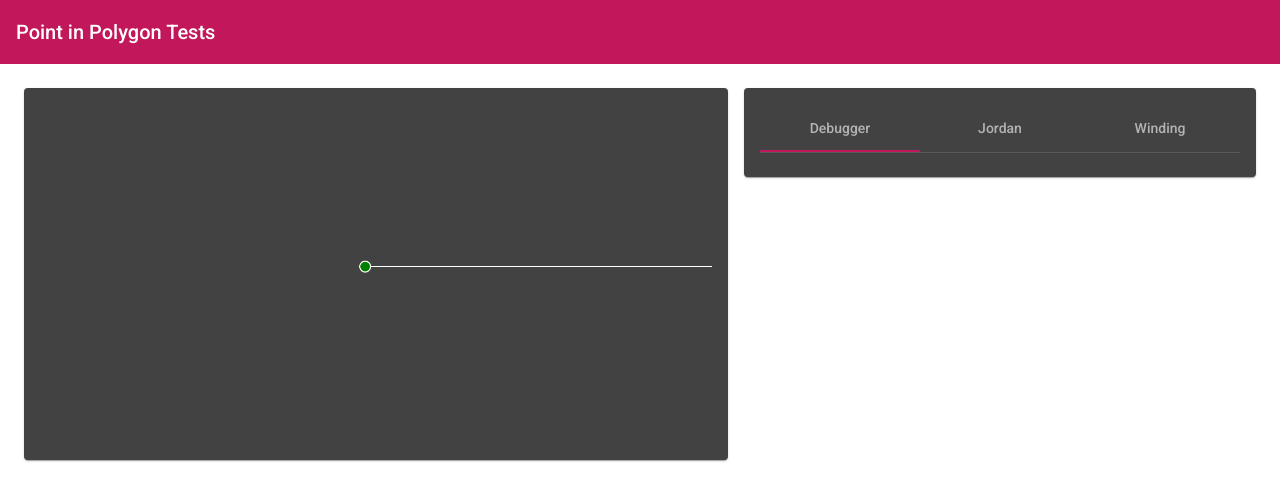
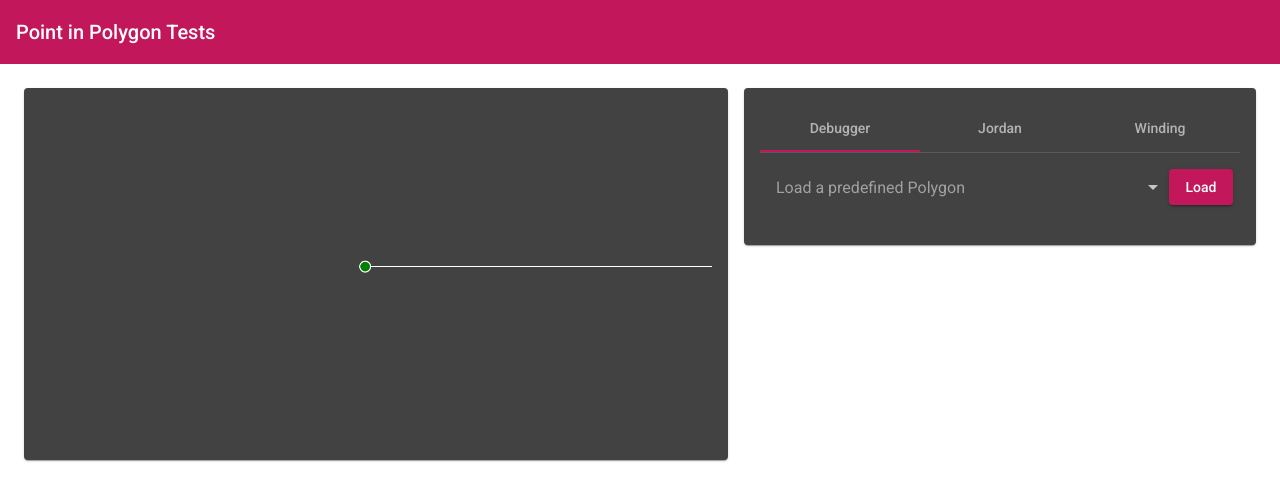
Before and after one commit to starteNCS/inside, an Angular app: page / in a window 1280 px wide. Shown: the top 500 px of the page. Built offline with nearby package versions, Linux system fonts and the light colour scheme.

Commit message:
Add predefined Polygons

```diff
--- a/src/app/app.module.ts
+++ b/src/app/app.module.ts
@@ -11,6 +11,8 @@ import { MatTabsModule } from '@angular/material/tabs';
 import { MatListModule } from '@angular/material/list';
 import { MatIconModule } from '@angular/material/icon';
 import { MatBadgeModule } from '@angular/material/badge';
+import { MatSelectModule } from '@angular/material/select';
+import { MatButtonModule } from '@angular/material/button';
 
 import { SettingsComponent } from './components/cards/settings/settings.component';
 import { CanvasComponent } from './components/cards/canvas/canvas.component';
@@ -32,7 +34,9 @@ import { DebuggerComponent } from './components/cards/settings/debugger/debugger
     MatTabsModule,
     MatListModule,
     MatIconModule,
-    MatBadgeModule
+    MatBadgeModule,
+    MatSelectModule,
+    MatButtonModule,
   ],
   providers: [],
   bootstrap: [AppComponent]
--- a/src/app/components/cards/settings/debugger/debugger.component.html
+++ b/src/app/components/cards/settings/debugger/debugger.component.html
@@ -1,3 +1,14 @@
+<div class="polygon-loader">
+  <div>
+    <mat-select placeholder="Load a predefined Polygon" [(value)]="selected">
+      <mat-option *ngFor="let polygon of polygons" [value]="polygon">
+        {{polygon.name}}
+      </mat-option>
+    </mat-select>
+  </div>
+  <button mat-raised-button color="primary" (click)="loadPolygon(selected)">Load</button>
+</div>
+
 <mat-list>
   <mat-list-item *ngFor="let item of debuggerService.logs">
     <mat-icon *ngIf="item.level === LogLevel.Warning" class="level-icon warning">warning</mat-icon>
--- a/src/app/components/cards/settings/debugger/debugger.component.scss
+++ b/src/app/components/cards/settings/debugger/debugger.component.scss
@@ -1,3 +1,18 @@
+.polygon-loader {
+    margin: 1em 0em;
+    width: 100%;
+    display: flex;
+
+    * {
+        margin: 0em 0.5em;
+    }
+
+    div {
+        width: 100%;
+        margin: auto 0.5em;
+    }
+}
+
 .level-icon {
     margin-right: 5px;
 }
--- a/src/app/components/cards/settings/debugger/debugger.component.ts
+++ b/src/app/components/cards/settings/debugger/debugger.component.ts
@@ -1,6 +1,10 @@
+import { verifyHostBindings } from '@angular/compiler';
 import { Component, OnInit } from '@angular/core';
 import { LogLevel } from 'src/app/models/enums/log-level.enum';
+import { PolygonModel } from 'src/app/models/polygon.model';
+import { VertexModel } from 'src/app/models/vertex.model';
 import { DebuggerService } from 'src/app/services/debugger.service';
+import { PolygonService } from 'src/app/services/polygon.service';
 
 @Component({
   selector: 'app-debugger',
@@ -11,10 +15,39 @@ export class DebuggerComponent implements OnInit {
 
   public LogLevel = LogLevel;
 
-  constructor(public debuggerService: DebuggerService) { }
+  selected: PolygonModel;
+  polygons: PolygonModel[] = [];
+
+
+  constructor(
+    public debuggerService: DebuggerService,
+    private readonly polygonService: PolygonService) { }
 
   ngOnInit() {
 
+    this.polygons.push({
+      name: 'Square',
+      vertices: [
+        { X: 500, Y: 200, positionInPolygon: 0 },
+        { X: 500, Y: 400, positionInPolygon: 1 },
+        { X: 700, Y: 400, positionInPolygon: 2 },
+        { X: 700, Y: 200, positionInPolygon: 3 }
+      ]
+    });
+
+  }
+
+  loadPolygon(polygon: PolygonModel): void {
+    if (!polygon || polygon.vertices.length === 0) {
+      return;
+    }
+
+    polygon.vertices.sort((a, b) => a.positionInPolygon - b.positionInPolygon).forEach(vertex => {
+      this.polygonService.addVertexToPolygon(vertex.X, vertex.Y);
+    });
+    this.polygonService.finishPolygon();
+
+    this.debuggerService.logInfo(`Successfully loaded Polygon: ${polygon.name}`);
   }
 
 }
--- /dev/null
+++ b/src/app/models/polygon.model.ts
@@ -0,0 +1,6 @@
+import { VertexModel } from "./vertex.model";
+
+export interface PolygonModel {
+    name: string;
+    vertices: VertexModel[];
+}
--- a/src/app/models/vertex.model.ts
+++ b/src/app/models/vertex.model.ts
@@ -1,5 +1,5 @@
 export interface VertexModel {
     X: number;
     Y: number;
-    position: number;
+    positionInPolygon: number;
 }
--- a/src/app/services/polygon.service.ts
+++ b/src/app/services/polygon.service.ts
@@ -31,16 +31,16 @@ export class PolygonService {
             this.debuggerService.logWarning('Polygon is already completed. Please refresh to start over');
             return;
         }
-        const vertex = { X: x, Y: y, position: this.vertices.length };
+        const vertex = { X: x, Y: y, positionInPolygon: this.vertices.length };
         this.onAddVertexSubject.next(vertex);
         this.vertices.push(vertex);
 
         if (this.vertices.length > 1) {
             this.onAddEdgeSubject.next([
-                this.vertices.find(v => v.position === vertex.position - 1)!,
+                this.vertices.find(v => v.positionInPolygon === vertex.positionInPolygon - 1)!,
                 vertex
             ]);
-            this.debuggerService.logInfo(`Added Vertex: (${x}, ${y}) with connection to ${vertex.position - 1}`);
+            this.debuggerService.logInfo(`Added Vertex: (${x}, ${y}) with connection to ${vertex.positionInPolygon - 1}`);
             return;
         }
         this.debuggerService.logInfo(`Added Vertex: (${x}, ${y})`);
@@ -78,7 +78,7 @@ export class PolygonService {
 
         const vectorRays: VectorRay[] = [];
         let previous: VertexModel;
-        this.vertices.forEach(vertex => {
+        this.vertices.sort((a, b) => a.positionInPolygon - b.positionInPolygon).forEach(vertex => {
             if (!previous) {
                 previous = this.vertices[this.vertices.length - 1];
             }
```
